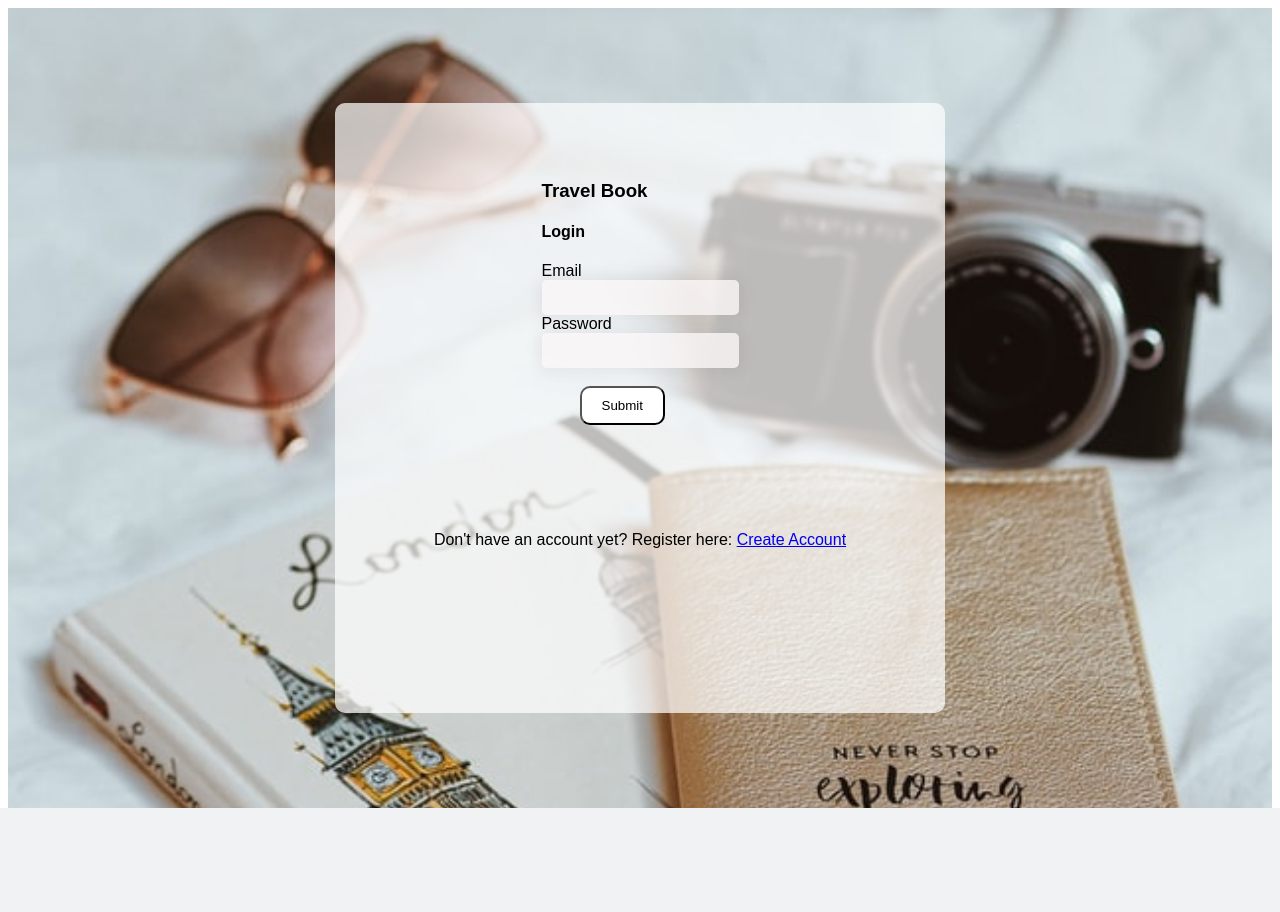
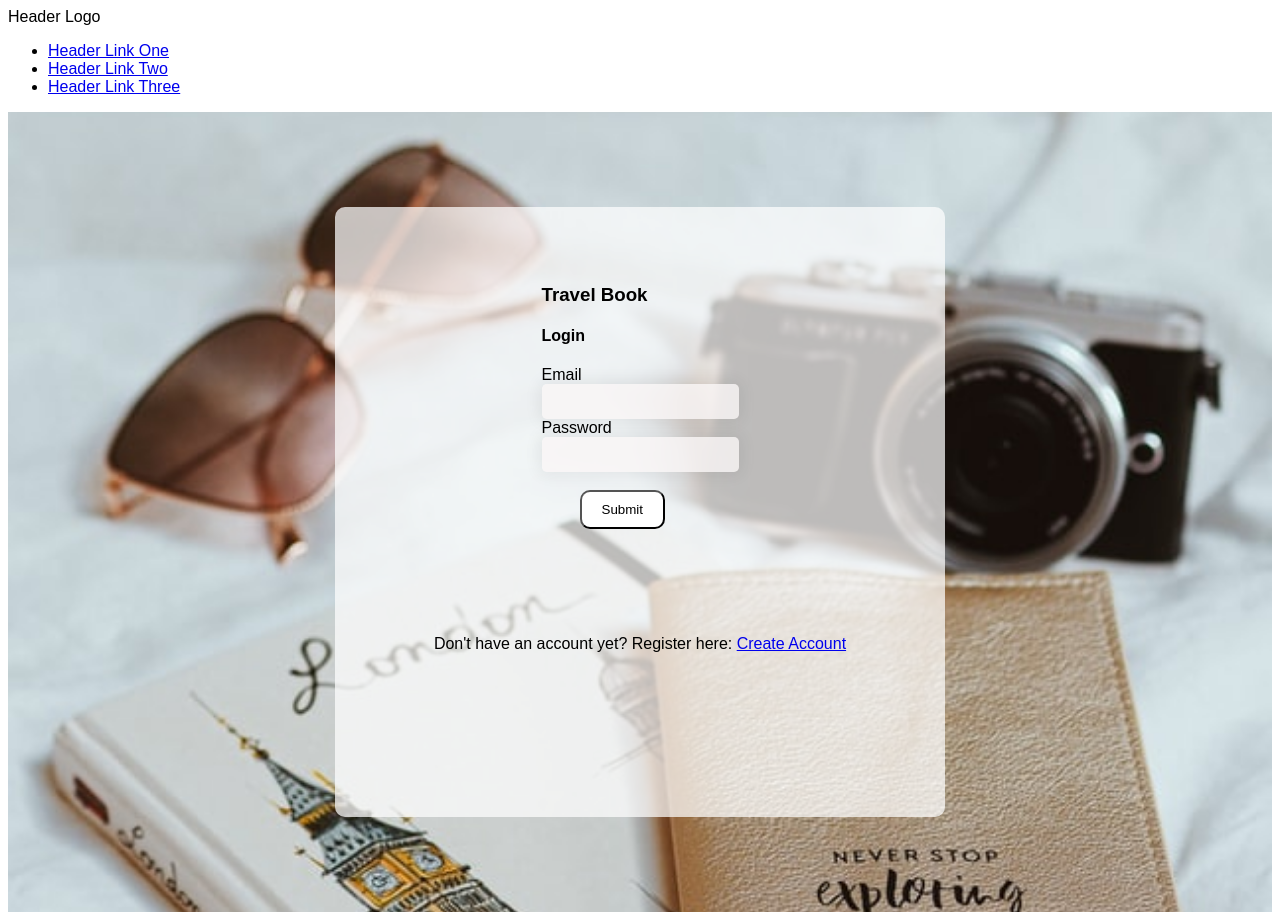
Before and after one commit to kotynskm/travel-book, a Flask app: page / in a window 1280 px wide. Before the commit the page ends 808 px from the top, so only its background shows below. Run offline with Flask 2, Linux system fonts and the light colour scheme.

Commit message:
Added a nav bar placeholder

```diff
--- a/templates/base.html
+++ b/templates/base.html
@@ -10,6 +10,17 @@
     {% endblock %}
 </head>
 <body>
+    <section class="nav-bar">
+        <div class="title">Header Logo</div>
+
+        <div class="nav-links">
+        <ul>
+            <li><a href="#">Header Link One</a></li>
+            <li><a href="#">Header Link Two</a></li>
+            <li><a href="#">Header Link Three</a></li>
+        </ul>
+        </div>
+        </section>
     {% block body %}
         {% for message in get_flashed_messages() %}
           <p>{{ message }}</p>
```
